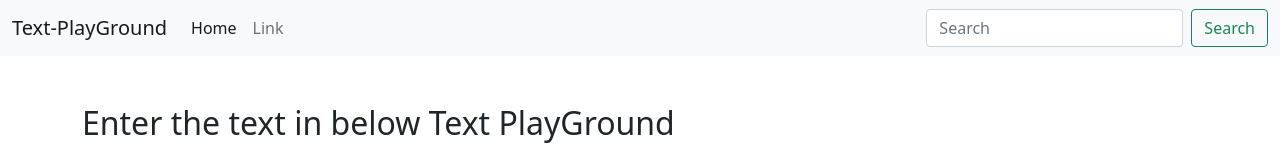
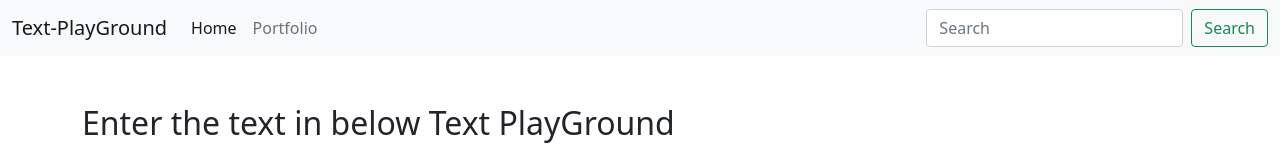
Before and after one commit to Sujan-Rai-426/React-Projects, a React (Vite) app in the folder 05_Text_PlayGround/: page / in a window 1280 px wide. Shown: the top 148 px of the page. Built offline with nearby package versions, Linux system fonts and the light colour scheme.

Commit message:
Edited Navbar.jsx

```diff
--- a/05_Text_PlayGround/src/components/Navbar.jsx
+++ b/05_Text_PlayGround/src/components/Navbar.jsx
@@ -19,7 +19,7 @@
                             <a className="nav-link active" aria-current="page" href="#">Home</a>
                             </li>
                             <li className="nav-item">
-                            <a className="nav-link" href="#">Link</a>
+                            <a className="nav-link" href="https://www.sujan140.com.np">Portfolio</a>
                             </li>
                         </ul>
                         <form className="d-flex">
```
